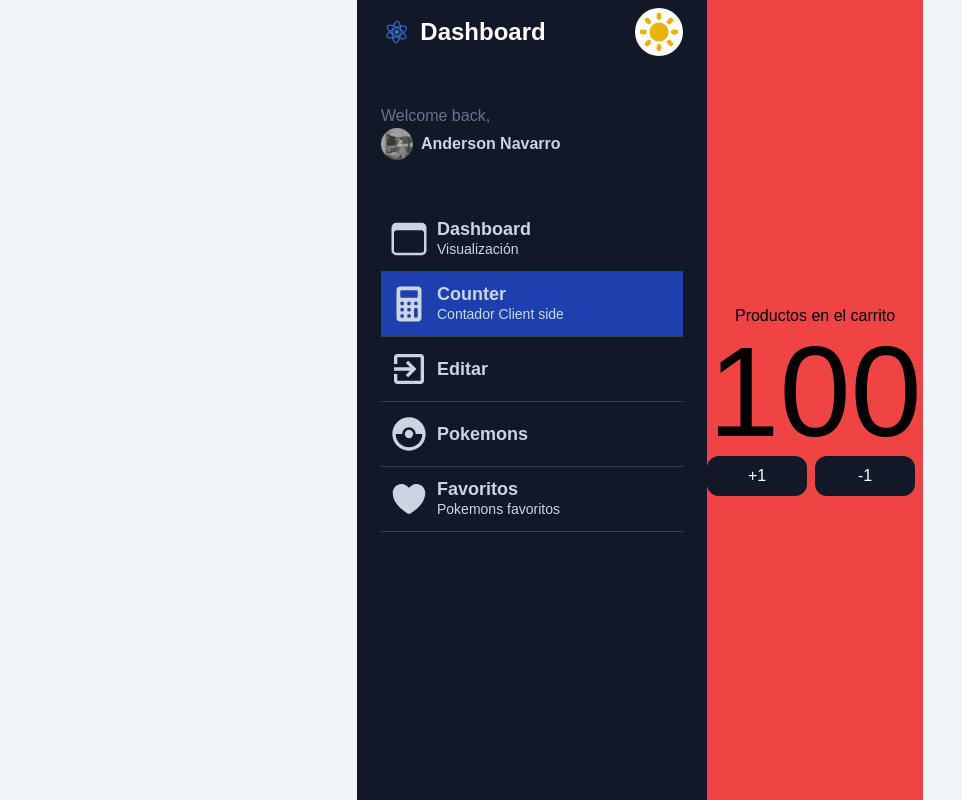
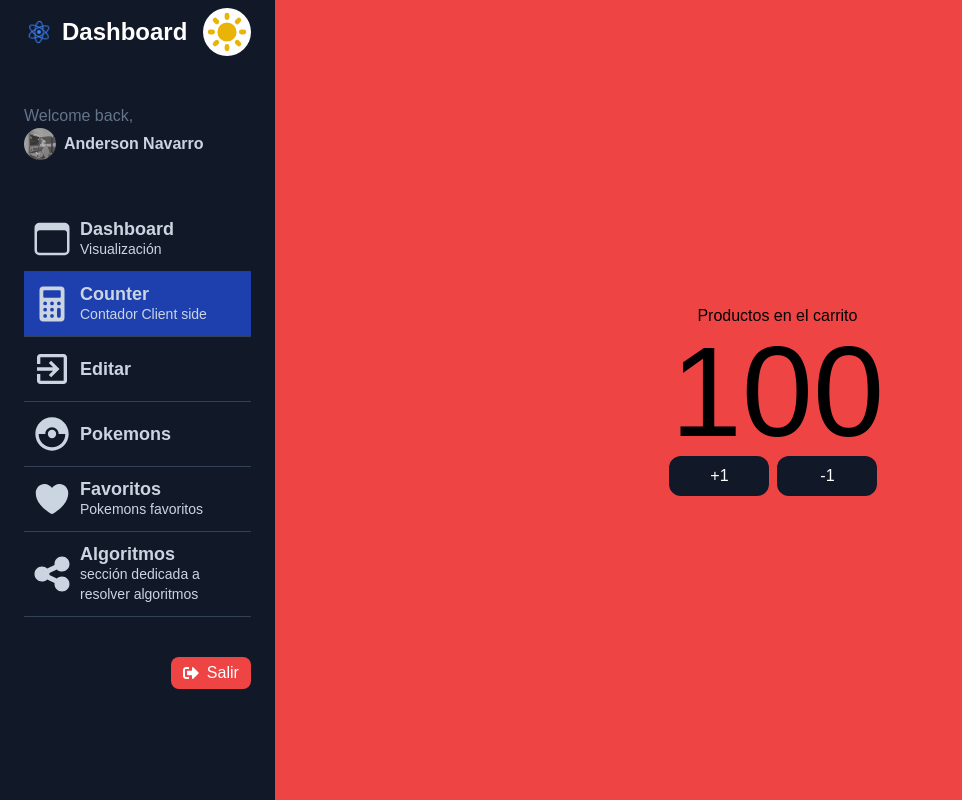
Before and after one commit to andersonNB/dashboardPokemon, a Next.js app: page /dashboard/counter in a window 1280 px wide. Shown: the whole page, without its empty margins (0-962 px from the left). Built offline with nearby package versions, Linux system fonts and the light colour scheme.

Commit message:
feat: button logout

```diff
--- /dev/null
+++ b/src/app/components/Login/ButtonLogOut/index.tsx
@@ -0,0 +1,16 @@
+import {useRouter} from "next/navigation";
+import React from "react";
+import {FaSignOutAlt} from "react-icons/fa";
+
+export const ButtonLogOut = () => {
+	const router = useRouter();
+
+	return (
+		<button
+			className="bg-red-500 flex items-center justify-center gap-2 w-[80px] h-[32px] rounded-lg text-white dark:text-black"
+			onClick={() => router.push("/")}
+		>
+			<FaSignOutAlt /> Salir
+		</button>
+	);
+};
--- a/src/app/components/sidebar/Sidebar.tsx
+++ b/src/app/components/sidebar/Sidebar.tsx
@@ -14,6 +14,8 @@ import {useAppDispatch, useAppSelector} from "@/app/store";
 import {toggleMode} from "@/app/store/ui/uiDarkModeSlice";
 import Link from "next/link";
 import Skeleton from "./Skeleton";
+import {ButtonLogOut} from "../Login/ButtonLogOut";
+import {FaShareNodes} from "react-icons/fa6";
 
 const menuItems = [
 	{
@@ -45,6 +47,12 @@ const menuItems = [
 		icon: <IoHeart size={40} />,
 		title: "Favoritos",
 		subTitle: "Pokemons favoritos",
+	},
+	{
+		path: "",
+		icon: <FaShareNodes size={40} />,
+		title: "Algoritmos",
+		subTitle: "sección dedicada a resolver algoritmos",
 	},
 ];
 
@@ -146,6 +154,9 @@ export const Sidebar = () => {
 						/>
 					))}
 			</div>
+			<div className="flex justify-end items-center w-full  mt-10 px-6">
+				<ButtonLogOut />
+			</div>
 		</div>
 	);
 };
--- a/src/app/dashboard/counter/page.tsx
+++ b/src/app/dashboard/counter/page.tsx
@@ -9,7 +9,7 @@ export const metadata: Metadata = {
 
 export default function CounterPage() {
 	return (
-		<div className="bg-red-500  flex items-center justify-center flex-col ">
+		<div className="bg-red-500  flex items-center justify-center flex-col w-full">
 			<span className="text-black dark:text-white ">
 				Productos en el carrito
 			</span>
--- a/src/app/dashboard/pokemon/[id]/page.tsx
+++ b/src/app/dashboard/pokemon/[id]/page.tsx
@@ -113,7 +113,7 @@ export default function PokemonPage({params}: Props) {
 	}
 
 	return (
-		<div className="flex mt-5 flex-col items-center text-slate-800">
+		<div className="flex mt-5 flex-col items-center text-slate-800 w-full">
 			<div className="flex flex-col items-center rounded-[20px] w-[700px] mx-auto dark:bg-white dark:text-black shadow-lg p-3 gap-2 bg-[#1A2238] text-white">
 				<div className="flex justify-between w-full">
 					<h1 className="px-2 text-xl font-bold capitalize">
```
